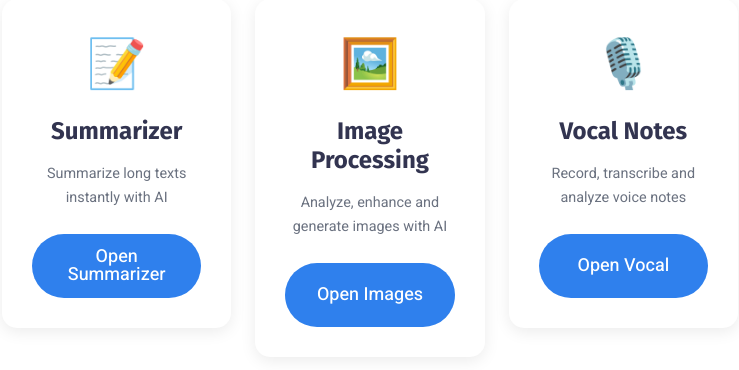
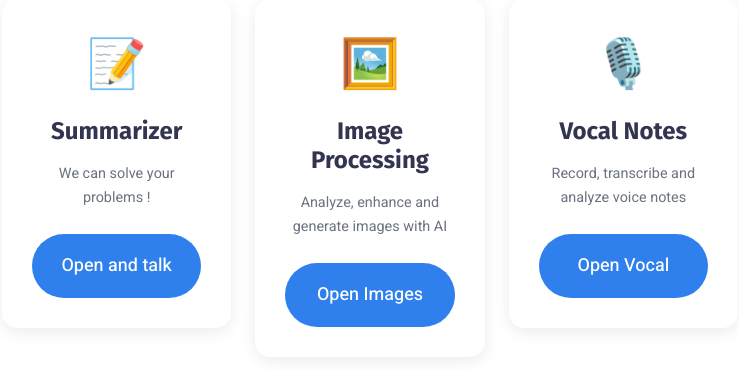
Before and after one commit to medoussemaboussida/Django_TheStarks_5TWIN7, a Django app: page / in a window 1280 px wide. Shown: the part 969-1339 px from the top of the page, without its empty margins (270-1009 px from the left). Run offline with Django 5.2, Linux system fonts and the light colour scheme; a user stored in the database is signed in; some libraries are stand-ins or nearby versions.

Commit message:
update index

```diff
--- a/templates/frontend/index.html
+++ b/templates/frontend/index.html
@@ -154,8 +154,8 @@
                 <div class="feature-card text-center wow fadeInUp" data-wow-delay=".2s" style="padding:30px; background:#fff; border-radius:15px; box-shadow:0 4px 16px rgba(0,0,0,.08); transition:all .3s">
                   <div class="feature-icon mb-3" style="font-size:3rem">📝</div>
                   <h5 class="mb-3">Summarizer</h5>
-                  <p class="mb-4" style="color:#6b7280; font-size:.9rem">Summarize long texts instantly with AI</p>
-                  <a href="{% url 'summarizer_list' %}" class="button button-lg radius-50" style="width:100%">Open Summarizer</a>
+                  <p class="mb-4" style="color:#6b7280; font-size:.9rem">We can solve your problems !</p>
+                  <a href="{% url 'summarizer_list' %}" class="button button-lg radius-50" style="width:100%">Open and talk</a>
                 </div>
               </div>
 
```
